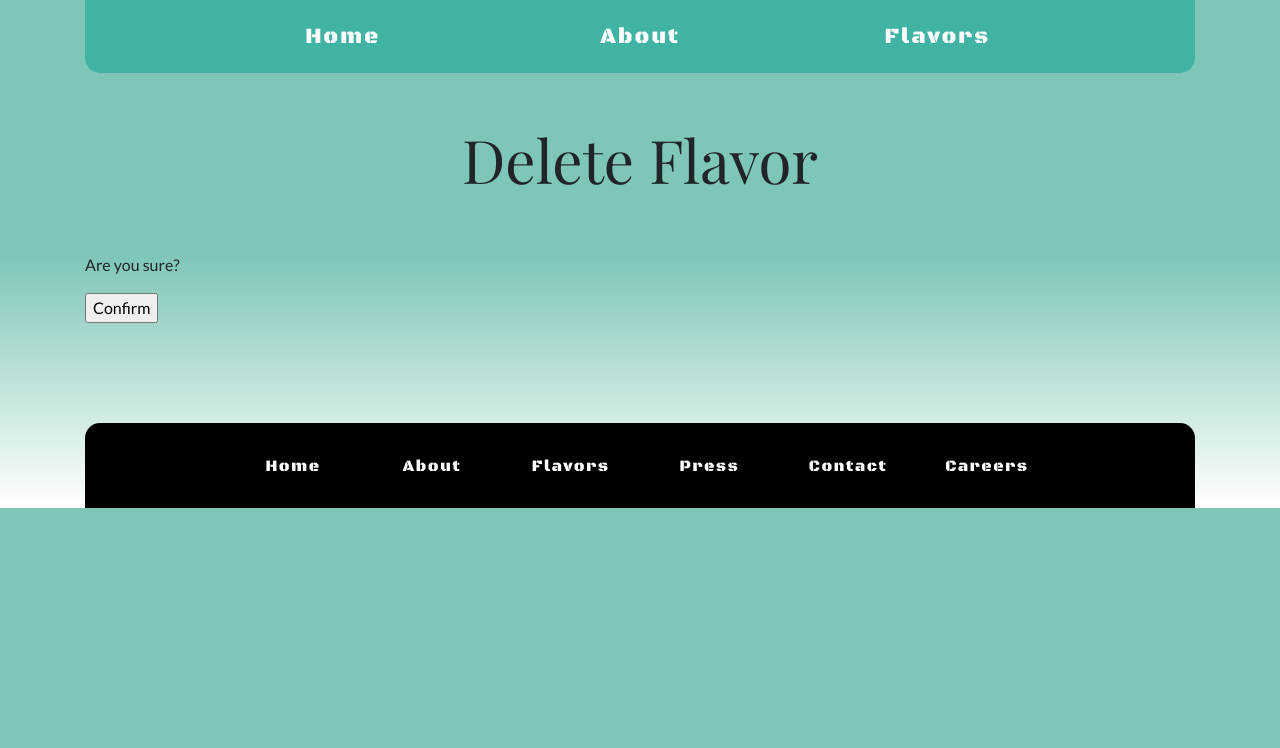
After one commit to TheLukeRussell/7-2-ice-cream-shop, a Django app: page /icecream/6/delete/ in a window 1280 px wide. The commit adds this page. Shown: the top 748 px of the page. Run offline with Django 3.2, Linux system fonts and the light colour scheme; data comes from the database, SQL or seed files in the repository; some libraries are stand-ins or nearby versions.

Commit message:
edit and delete fields are showing

```diff
--- /dev/null
+++ b/icecream/templates/icecream/delete.html
@@ -0,0 +1,9 @@
+{% extends 'base.html' %}
+
+{% block content %}
+<h1>Delete Flavor</h1>
+<form method="post">{% csrf_token %}
+    <p>Are you sure?</p>
+    <input type="submit" value="Confirm">
+</form>
+{% endblock content %}
--- a/icecream/templates/icecream/detail.html
+++ b/icecream/templates/icecream/detail.html
@@ -13,4 +13,6 @@
 <div id='detail-row'class="row no-gutters">
     <div id='detail-item' class="col">Churned on: <strong>{{ icecream.date_churned }}</strong></div>
 </div>
+<a href="{% url 'icecream:delete' icecream.id %}">Delete Flavor</a>
+<a href="{% url 'icecream:update' icecream.id %}">Update Flavor</a>
 {% endblock content %}
--- a/icecream/urls.py
+++ b/icecream/urls.py
@@ -12,4 +12,7 @@ urlpatterns = [
     path('weekly_flavors/', views.WeeklyFlavorView.as_view(), name = 'weekly_flavors'),
     path('seasonal_flavors/', views.SeasonalFlavorView.as_view(), name = 'seasonal_flavors'),
     path('featured_flavors/', views.FeaturedFlavorView.as_view(), name = 'featured_flavors'),
+    path('<int:pk>/delete/', views.DeleteView.as_view(), name = 'delete'),
+    path('<int:pk>/update/', views.UpdateView.as_view(), name = 'update'),
+
 ]
--- a/icecream/views.py
+++ b/icecream/views.py
@@ -14,6 +14,16 @@ class DetailView(generic.DetailView):
 
 class CreateView(generic.CreateView):
     template_name = 'icecream/create.html'
+    model = Icecream
+    fields = '__all__'
+
+class DeleteView(generic.DeleteView):
+    template_name = 'icecream/delete.html'
+    model = Icecream
+    success_url = reverse_lazy('icecream/detail.html')
+
+class UpdateView(generic.UpdateView):
+    template_name = 'icecream/update.html'
     model = Icecream
     fields = '__all__'
 
--- a/static/css/styles.css
+++ b/static/css/styles.css
@@ -36,17 +36,20 @@ body {
     transition: ease .5s;
 }
 
-#footer div.col {
+#footer{
     background-color:#000;
     text-align: center;
     margin-top: 100px;
     padding: 30px 0px;
+    border-radius: 15px 15px 0px 0px;
 }
 
 #footer a{
     color: #FFF;
     font-size: 16px;
     text-decoration: none;
+    font-family: 'Black Ops One', cursive;
+    letter-spacing: 1.2pt;
 }
 
 #footer a:hover{
```
Also changed, not shown: icecream/templates/icecream/update.html (added, +7 -0 lines).
